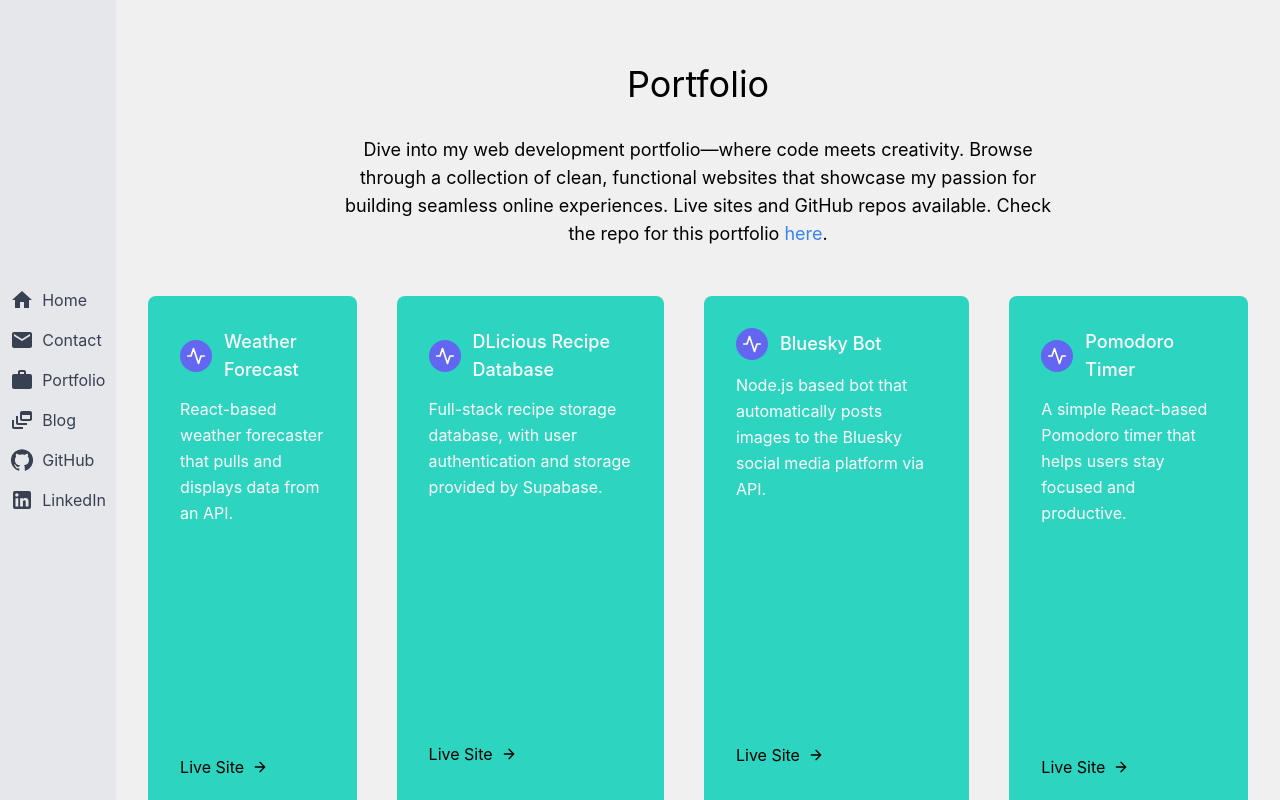
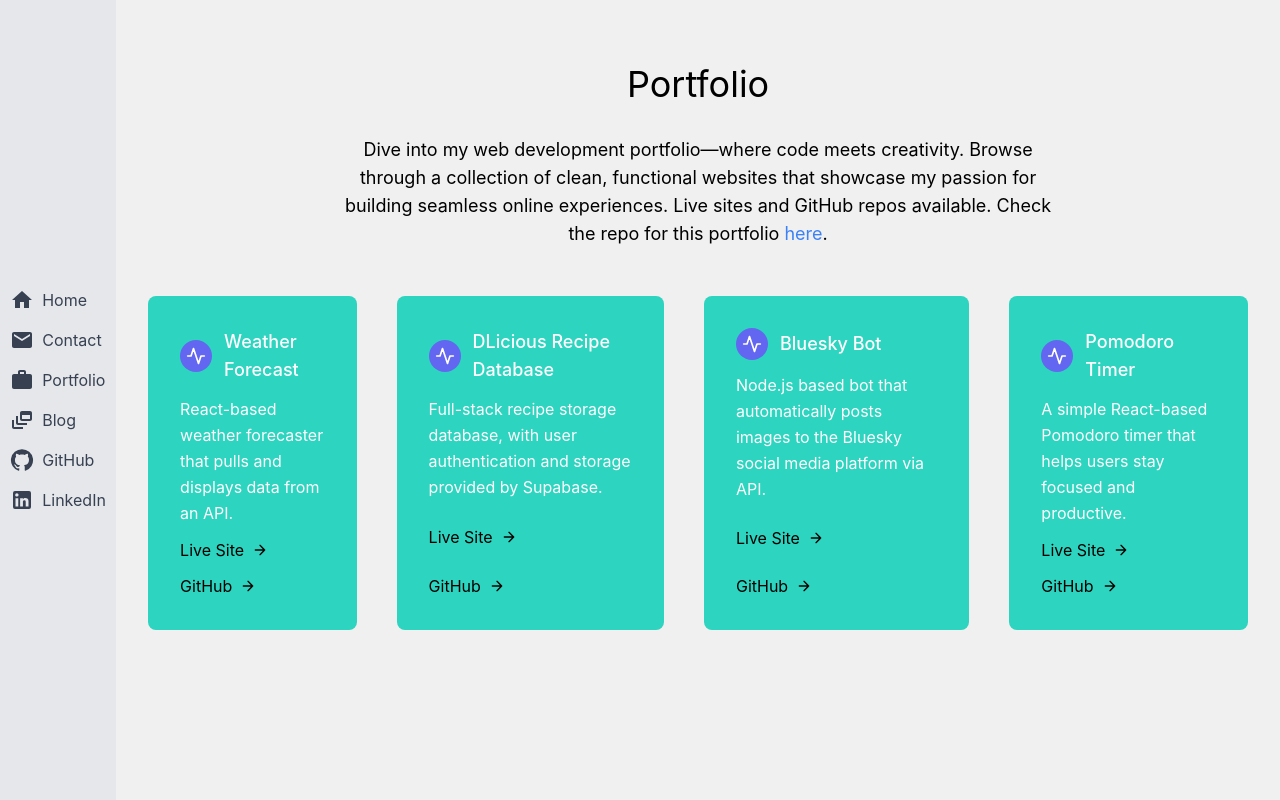
Before and after one commit to Korjubzot/react-portfolio, a React (Create React App) app: page /portfolio in a window 1280 px wide. Shown: the top 800 px of the page. Built offline with nearby package versions, Linux system fonts and the light colour scheme.

Commit message:
Fixed an issue causing the cards to stretch

```diff
--- a/src/components/cards/cards.js
+++ b/src/components/cards/cards.js
@@ -1,6 +1,9 @@
 import React from "react";
 
 function Cards({ title, description, liveSite, github }) {
+  // TODO fix an issue causing the cards to drop down a full length of the page
+  // TODO merge the outer div hosting this on portfolio.js into this without breaking everything
+  // Maybe just take some time to rebuild this in general
   return (
     <div class="p-4 max-w-sm">
       <div class="flex rounded-lg h-full dark:bg-gray-800 bg-teal-400 p-8 flex-col">
--- a/src/components/portfolio/portfolio.js
+++ b/src/components/portfolio/portfolio.js
@@ -52,7 +52,7 @@
         </a>
         .
       </p>
-      <div className="flex flex-nowrap md:grid-cols-2 lg:grid-cols-3 gap-2 overflow-x-scroll h-dvh">
+      <div className="flex flex-nowrap md:grid-cols-2 lg:grid-cols-3 gap-2">
         {cardData.map((card, index) => (
           <Cards
             key={index}
```
